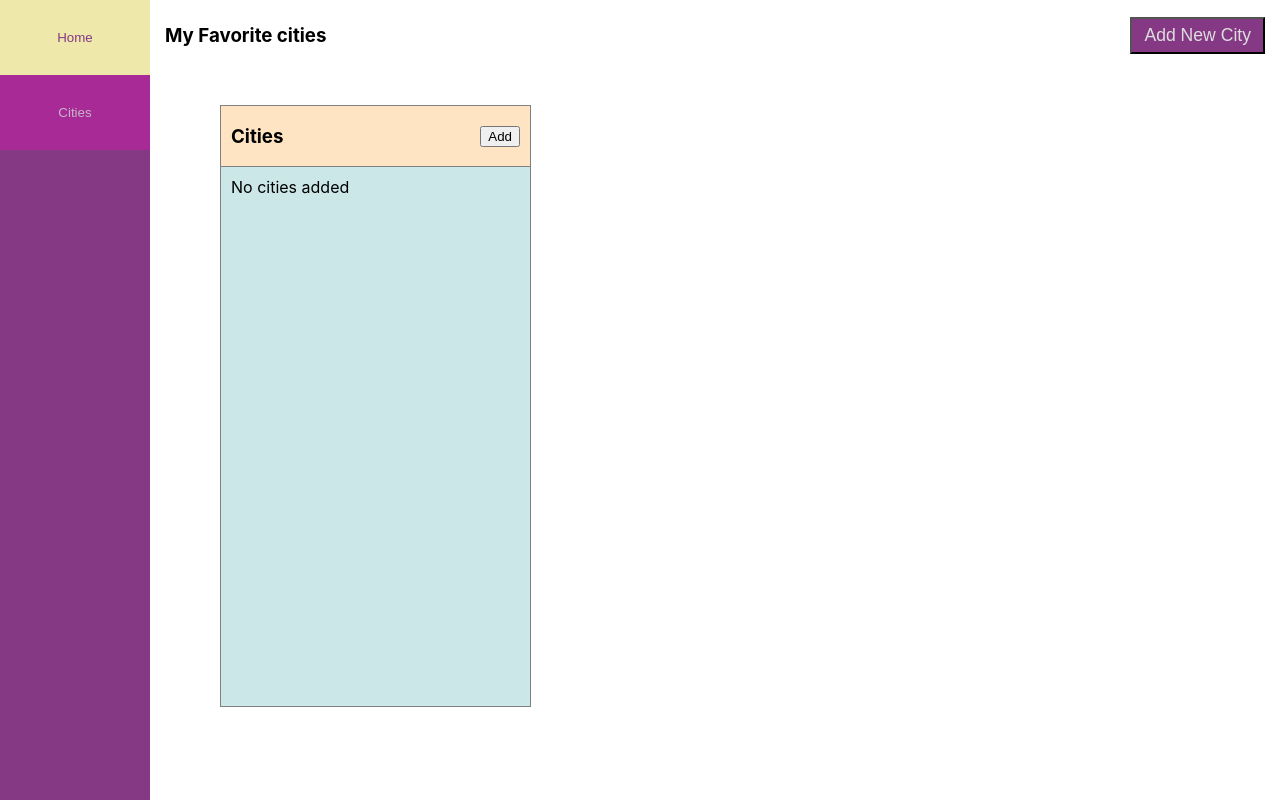
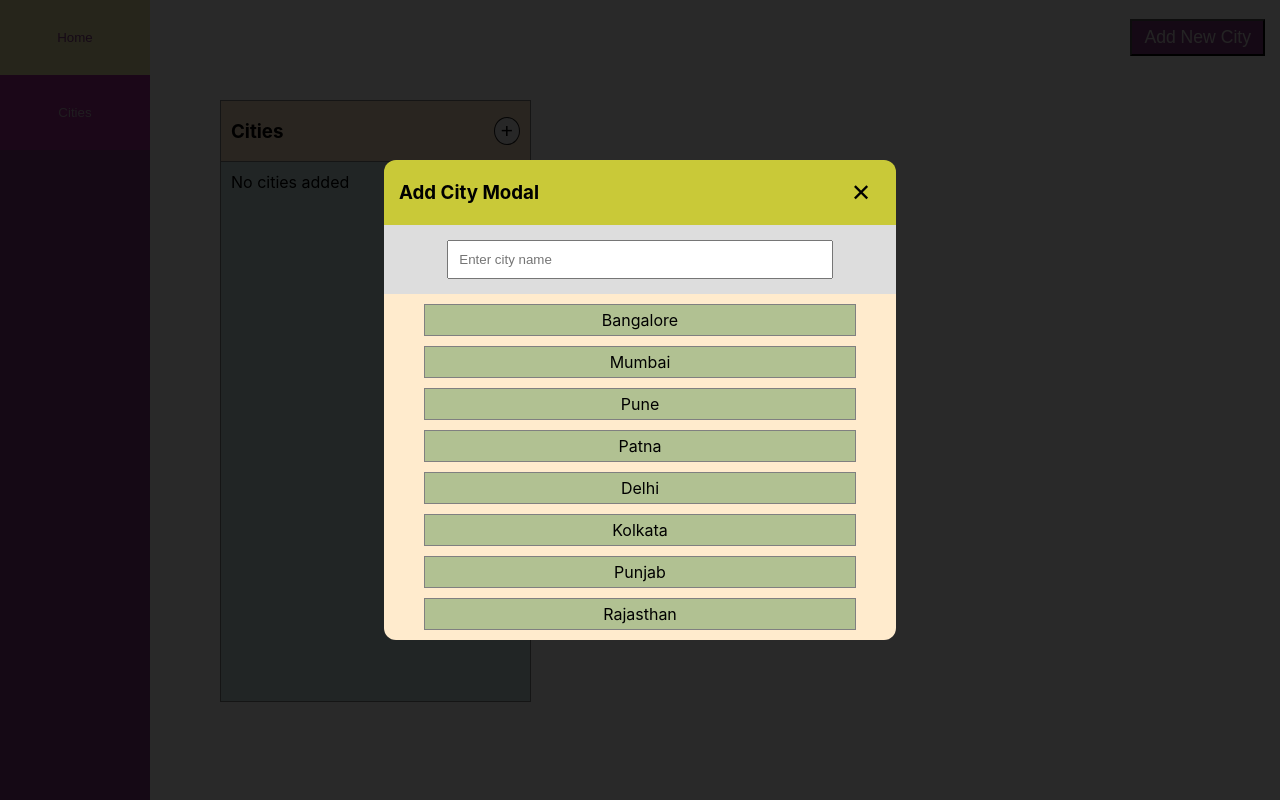
Before and after one commit to Refactor-FS-Bootcamp/weather-app-project-Subho-Arghya, a React (Create React App) app in the folder weather_app_1/: page /cities in a window 1280 px wide. Both pictures are taken after a click on the button "Add New City". Built offline with nearby package versions, Linux system fonts and the light colour scheme.

Commit message:
Task 4 submission. Need feedback.

```diff
--- a/weather_app_1/package.json
+++ b/weather_app_1/package.json
@@ -8,6 +8,7 @@
     "@testing-library/user-event": "^13.5.0",
     "react": "^18.2.0",
     "react-dom": "^18.2.0",
+    "react-hot-toast": "^2.4.0",
     "react-router-dom": "^6.4.3",
     "react-scripts": "5.0.1",
     "web-vitals": "^2.1.4"
--- a/weather_app_1/src/App.css
+++ b/weather_app_1/src/App.css
@@ -1,9 +1,14 @@
+/**
+Header Styles
+*/
+
 .header-wrapper {
   display: flex;
     justify-content: space-between;
     align-items: center;
-    padding: 5px 15px 20px;
+    padding: 5px 15px 10px;
     margin-left: 150px;
+    min-height: 65px;
 }
 
 .header-wrapper .button {
@@ -12,6 +17,10 @@
     background-color: #853985;
     color: #ddd;
 }
+
+/**
+Sidebar Styles
+*/
 
 .sidebar-container {
   width: 150px;
@@ -42,6 +51,10 @@
   border: 0;
   width: 100%;
 }
+
+/**
+City Page Styles
+*/
 
 .city-container {
   width: calc(100vw - 250px);
@@ -75,3 +88,91 @@
   padding: 10px;
   gap: 10px;
 }
+
+/**
+Modal Styles
+*/
+
+.modal-overlay {
+  position: fixed;
+  top: 0;
+  left: 0;
+  background-color: #0009;
+  height: 100%;
+  width: 100%;
+  z-index: 10;
+}
+
+.modal-display {
+  display: flex;
+  flex-direction: column;
+  height: 60vh;
+  width: 40%;
+  min-width: 300px;
+  position: fixed;
+  top: 50%;
+  left: 50%;
+  transform: translate(-50%, -50%);
+
+}
+
+.modal-display .modal-header {
+  display: flex;
+  justify-content: space-between;
+  align-items: center;
+  padding: 0px 15px;
+  background-color: rgb(201, 201, 56);
+  height: 15%;
+  border-radius: 12px 12px 0px 0px;
+}
+
+.modal-display .modal-header .close-button {
+  font-size: 1.5em;
+  padding: 10px;
+  cursor: pointer;
+}
+
+.modal-display .modal-input {
+  background-color: #ddd;
+  text-align: center;
+  padding: 15px;
+
+}
+
+.modal-display .modal-input input {
+  width: 75%;
+  padding: 10px;
+}
+
+.modal-display .modal-cities-section {
+  height: 75%;
+    background-color: blanchedalmond;
+    border-radius: 0 0 12px 12px;
+    display: flex;
+    flex-direction: column;
+    gap: 10px;
+    overflow-y: scroll;
+    scrollbar-width: none;
+    padding: 10px 40px;
+    text-align: center;
+}
+
+.modal-display .modal-cities-section::-webkit-scrollbar {
+  display: none;
+}
+
+.modal-display .modal-cities-section .single-city {
+  padding: 5px;
+  border: 1px solid grey;
+  background-color: #b1c192;
+  cursor: pointer;
+}
+
+.modal-overlay .bg-clicker {
+  z-index: 999;
+  height: 100%;
+  width:100%;
+  top: 0;
+  left: 0;
+  background-color: #0009;
+}
--- a/weather_app_1/src/Routes/AppRoute.js
+++ b/weather_app_1/src/Routes/AppRoute.js
@@ -7,12 +7,14 @@ import City from "../pages/city"
 
 const AppRoute = () => {
 
+    const headerMessage = "My Favorite cities";
+
     return (
         <>
             <Routes>
                 <Route path="/" element={
-                    <StaticUI>
-                        <Home />
+                    <StaticUI headerMessage={headerMessage}>
+                        <Home/>
                     </StaticUI>
                 }/>
                 <Route path="/cities" element={
--- /dev/null
+++ b/weather_app_1/src/components/CityModal.js
@@ -0,0 +1,85 @@
+import { useState } from "react"
+import { CitiesList } from "../helper/constant"
+import toast, { Toaster, ToastBar } from 'react-hot-toast';
+
+
+const CityModal = (props) => {
+    const [allCities, setAllCities] = useState(CitiesList)
+    const [textInput,setTextInput] = useState("")
+    const [selectedCities, setSelectedCities] = useState([])
+
+
+    const handleInput = (e) => {
+        setTextInput(e.target.value)
+        const filteredCities = CitiesList.filter((city) => {
+            return(
+                city.name.toLowerCase().includes(e.target.value.toLowerCase()) && !selectedCities.includes(city)
+            )
+        })
+        console.log(filteredCities)
+        setAllCities(filteredCities)
+    }
+
+    const handleAddCity = (city) => {
+        let allSelected = [...selectedCities, city]
+        console.log(allSelected)
+        setSelectedCities(allSelected)
+        notifyCityAdd()
+        let unselected = allCities.filter((c) => {
+            return (
+                c !== city
+            )
+        })
+        setAllCities(unselected)
+    }
+
+    const handleOutsideClick = (e) => {
+        e.preventDefault();
+        props.handleModalClose()
+    }
+
+    const notifyCityAdd = () => toast.success('City Added.');
+
+    return (
+        <>
+            <div className="modal-overlay">
+                <div className="modal-display">
+                    <div className="modal-header">
+                        <div><h3>Add City Modal</h3></div>
+                        <div className="close-button" onClick={props.handleModalClose}>&#10005;</div>
+                    </div>
+                    <div className="modal-input">
+                        <input type="text"
+                        placeholder="Enter city name"
+                        onChange={handleInput} value={textInput}></input>
+                    </div>
+                    <div className="modal-cities-section">
+                        {allCities.map( (city) => {
+                            return (
+                                <div className="single-city"
+                                onClick={() => handleAddCity(city)}
+                                key={city.id}>
+                                {city.name}
+                                </div>
+                            )
+                        })}
+                    </div>
+                </div>
+                <div className="bg-clicker" onClick={handleOutsideClick}></div>
+                <Toaster>
+                {(t) => (
+                    <ToastBar
+                      toast={t}
+                      style={{
+                        ...t.style,
+                        animation: t.visible ? 'custom-enter 1s ease' : 'custom-exit 1s ease',
+                      }}
+                    />
+                  )}
+                </Toaster>
+            </div>
+
+        </>
+    )
+}
+export default CityModal
--- a/weather_app_1/src/components/Header.js
+++ b/weather_app_1/src/components/Header.js
@@ -1,23 +1,34 @@
+import { useState } from "react"
 import Button from "./Button.js"
+import CityModal from "./CityModal.js"
 
-const Header = () => {
+const Header = (props) => {
 
-    const headerMessage = () => {
+    const [ showModal, setShowModal] = useState(false)
+
+   /* const headerMessage = () => {
         return "My Favorite cities"
-    }
+    }*/
 
     const handleClickButton = () => {
         console.log("Will Launch Modal")
+        setShowModal(true)
     }
 
+    const handleModalClose = () => {
+        setShowModal(false)
+    }
     return (
+        <div>
         <div className="header-wrapper">
             <div>
-                <h3>{headerMessage()}</h3>
+                <h3>{props.headerMessage && props.headerMessage}</h3>
             </div>
             <div>
                 <Button title="Add New City" handleClick={handleClickButton} />
             </div>
+        </div>
+            {showModal ? <CityModal handleModalClose={handleModalClose}/> : <></>}
         </div>
     )
 
--- a/weather_app_1/src/components/StaticUI.js
+++ b/weather_app_1/src/components/StaticUI.js
@@ -4,7 +4,7 @@ import Sidebar from "./Sidebar";
 const StaticUI = (props) => {
     return (
         <>
-        <Header />
+        <Header headerMessage={props.headerMessage}/>
         <Sidebar />
         {props.children}
         </>
--- /dev/null
+++ b/weather_app_1/src/helper/constant.js
@@ -0,0 +1,86 @@
+export const CitiesList = [
+    {
+      id: "1",
+      name: "Bangalore",
+      desc: "Clear with periodic clouds",
+      temp: "20 °C",
+      humidity: "52.0%"
+    },
+    {
+      id: "2",
+      name: "Mumbai",
+      desc: "Clear with periodic clouds",
+      temp: "20 °C",
+      humidity: "52.0%"
+    },
+    {
+      id: "3",
+      name: "Pune",
+      desc: "Clear with periodic clouds",
+      temp: "20 °C",
+      humidity: "52.0%"
+    },
+    {
+      id: "4",
+      name: "Patna",
+      desc: "Clear with periodic clouds",
+      temp: "20 °C",
+      humidity: "52.0%"
+    },
+    {
+      id: "5",
+      name: "Delhi",
+      desc: "Clear with periodic clouds",
+      temp: "20 °C",
+      humidity: "52.0%"
+    },
+    {
+      id: "6",
+      name: "Kolkata",
+      desc: "Clear with periodic clouds",
+      temp: "20 °C",
+      humidity: "52.0%"
+    },
+    {
+      id: "7",
+      name: "Punjab",
+      desc: "Clear with periodic clouds",
+      temp: "20 °C",
+      humidity: "52.0%"
+    },
+    {
+      id: "8",
+      name: "Rajasthan",
+      desc: "Clear with periodic clouds",
+      temp: "20 °C",
+      humidity: "52.0%"
+    },
+    {
+      id: "9",
+      name: "Surat",
+      desc: "Clear with periodic clouds",
+      temp: "20 °C",
+      humidity: "52.0%"
+    },
+    {
+      id: "10",
+      name: "Ranchi",
+      desc: "Clear with periodic clouds",
+      temp: "20 °C",
+      humidity: "52.0%"
+    },
+    {
+      id: "11",
+      name: "Chennai",
+      desc: "Clear with periodic clouds",
+      temp: "20 °C",
+      humidity: "52.0%"
+    },
+    {
+      id: "12",
+      name: "Jaipur",
+      desc: "Clear with periodic clouds",
+      temp: "20 °C",
+      humidity: "52.0%"
+    }
+  ];
--- a/weather_app_1/src/pages/city.js
+++ b/weather_app_1/src/pages/city.js
@@ -1,12 +1,19 @@
 
 const City = () => {
+
+    const handleClick = (e) => {
+        e.preventDefault()
+        console.log("Add city modal")
+    }
+
     return  (
         <div style={{ marginLeft : "200px" }}>
             <div className="city-container">
                 <div className="city-selection">
                     <div className="city-selection-header">
                         <div><h3>Cities</h3></div>
-                        <div><button>Add</button></div>
+                        <div><button onClick={(e) => handleClick(e)}
+                        style={{ borderRadius : "50%" , border : "1px solid #222", fontSize: "1.3em"}}>+</button></div>
                     </div>
                     <div className="city-selection-body">
                         <div>No cities added</div>
```
Also changed, not shown: weather_app_1/src/context/app-context.js (added, +18 -0 lines), 1 other file (tests, documents, lock files or other folders).
